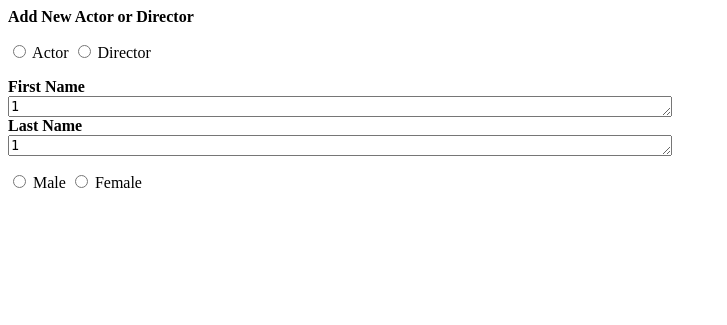
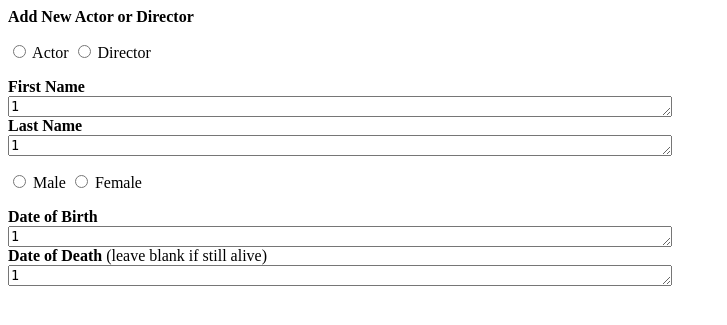
Before and after one commit to 6991ohnayrb/MovieDatabaseTraversal, a PHP site: page /addDirectorActor.php?query=1 in a window 1280 px wide. Shown: the top 325 px of the page, without its empty margins (0-727 px from the left). Run offline with PHP 8.4, Linux system fonts and the light colour scheme.

Commit message:
add text fields for DOB and DOD with placeholder text

```diff
--- a/addDirectorActor.php
+++ b/addDirectorActor.php
@@ -15,12 +15,12 @@
 
 			<form action="" method="GET">
 				<strong> First Name </strong> <br>
-				<textarea name="first" cols="80" rows="1"><?php
+				<textarea name="first" cols="80" rows="1" placeholder="John"><?php
 						echo $_GET["query"];
 					?></textarea><br/>
 
 				<strong> Last Name </strong> <br>
-				<textarea name="last" cols="80" rows="1"><?php
+				<textarea name="last" cols="80" rows="1" placeholder="Doe"><?php
 						echo $_GET["query"];
 					?></textarea><br/>
 			</form>
@@ -30,6 +30,18 @@
   				<input type="radio" name="gender" value="Female"> Female<br>
 			</form>
 
+			<form action="" method="GET">
+				<strong> Date of Birth </strong> <br>
+				<textarea name="birth" cols="80" rows="1" placeholder="1970-01-01"><?php
+						echo $_GET["query"];
+					?></textarea><br/>
+
+				<strong> Date of Death </strong> (leave blank if still alive) <br>
+				<textarea name="death" cols="80" rows="1" placeholder="2070-01-01"><?php
+						echo $_GET["query"];
+					?></textarea><br/>
+			</form>
+
 		</p>
 
 	</body>
```
